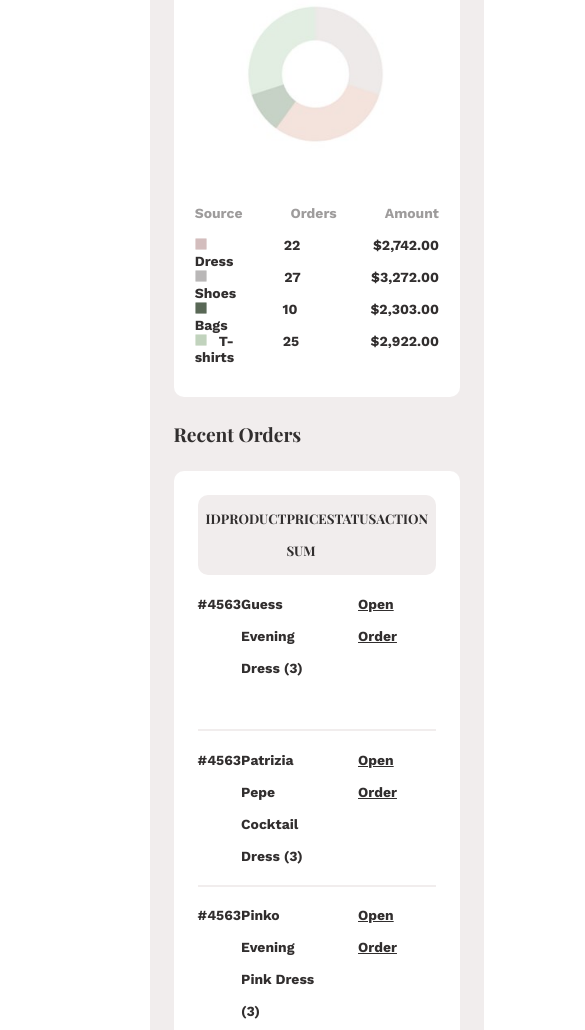
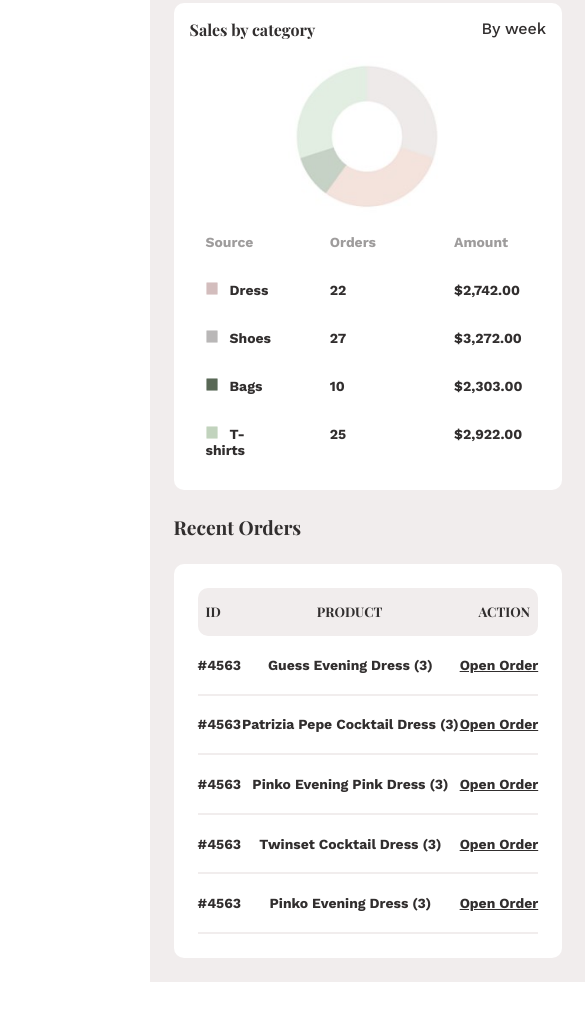
Before and after one commit to FrancescaPibi/CSSProject1, a plain HTML site: page index.html in a window 390 px wide. Shown: the part 804-1834 px from the top of the page, 585 px wide, since content can reach past the window. After the commit the page ends 1786 px from the top, so only its background shows below. Drawn offline with nearby package versions, Linux system fonts and the light colour scheme; a web font is replaced by a local one.

Commit message:
responsive design: completed

```diff
--- a/index.html
+++ b/index.html
@@ -149,6 +149,11 @@
                     <h5>ID</h5>
                     <h5>ACTION</h5>
                 </div>
+                <div id="tabletBar">
+                    <h5>ID</h5>
+                    <h5>PRODUCT</h5>
+                    <h5>ACTION</h5>
+                </div>
                 <div class="row" id="number1">
                     <h6 class="id">#4563</h6>
                     <h6 class="name">Guess Evening Dress (3)</h6>
--- a/styles.css
+++ b/styles.css
@@ -218,7 +218,7 @@ main h2 {
     grid-row: 2;
     display: grid;
     grid-template-columns: 1fr auto;
-    grid-template-rows: auto 1fr 1fr;
+    grid-template-rows: auto auto auto;
 }
 
 .dashboard .sales img {
@@ -237,6 +237,7 @@ main h2 {
     justify-self: center;
     font-size: 1.3rem;
     font-weight: 600;
+    row-gap: 1rem;
 }
 
 .salesTable #categories {
@@ -281,7 +282,7 @@ main h2 {
     padding: .5rem;
 }
 
-.recentOrders #mobBar {
+.recentOrders #mobBar, #tabletBar {
     display: none;
 }
 
@@ -347,6 +348,10 @@ main h2 {
         padding-top: 1.5rem;
     }
 
+    header {
+        padding: .6rem;
+    }
+
     .dashboard .revenue img {
         width: 100%;
         height: auto;
@@ -355,6 +360,11 @@ main h2 {
     .dashboard .sales img {
         width: 100%;
         height: auto;
+    }
+
+    .dashboard .salesTable {
+        padding: 1rem .1rem;
+        row-gap: .5rem !important;
     }
 
     .dashboard .salesTable #categories {
@@ -402,7 +412,11 @@ main h2 {
         grid-row: 1;
     }
 
-    .recentOrders #bar, .name, .price, .status {
+    .recentOrders #bar, .name, .price {
+        display: none;
+    }
+
+    .recentOrders .status, #tabletBar {
         display: none !important;
     }
 }
@@ -419,11 +433,48 @@ main h2 {
     }
 
     .dashboard .sales img {
-        width: 60%;
-        height: auto;
+        width: 10rem;
     }
 
-    .recentOrders .price, .status {
+    .recentOrders #tabletBar {
+        display: grid;
+        grid-template-columns: auto auto auto;
+        background-color: var(--color-gray);
+        border-radius: 10px;
+        padding: .5rem;
+        column-gap: 6rem;
+        justify-items: center;
+    }
+
+    .recentOrders .row {
+        display: grid;
+        grid-template-columns: auto auto auto;
+        grid-template-rows: 1fr;
+    }
+
+    .recentOrders .id {
+        grid-column: 1;
+        grid-row: 1;
+        justify-self: left;
+    }
+
+    .recentOrders .name {
+        grid-column: 2;
+        grid-row: 1;
+        justify-self: center;
+    }
+
+    .recentOrders .action {
+        grid-column: 3;
+        grid-row: 1;
+        justify-self: right;
+    }
+
+    .recentOrders #bar, #mobBar, .price {
+        display: none;
+    }
+
+    .recentOrders .status {
         display: none !important;
     }
 }
```
